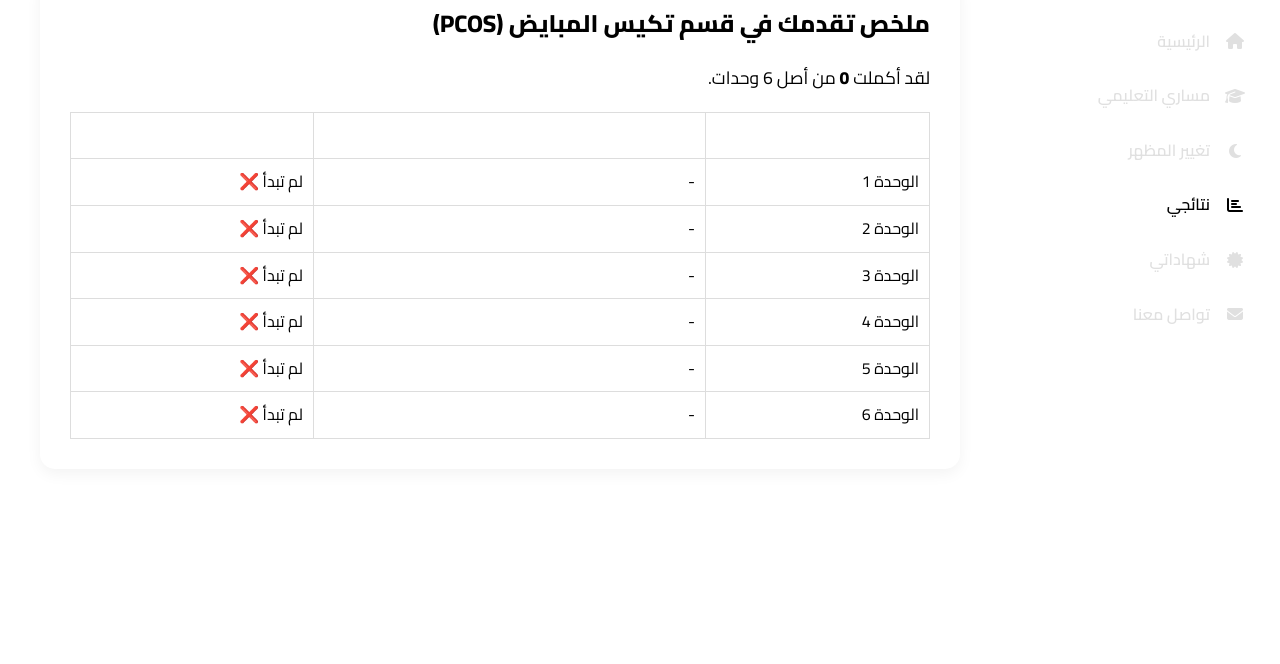
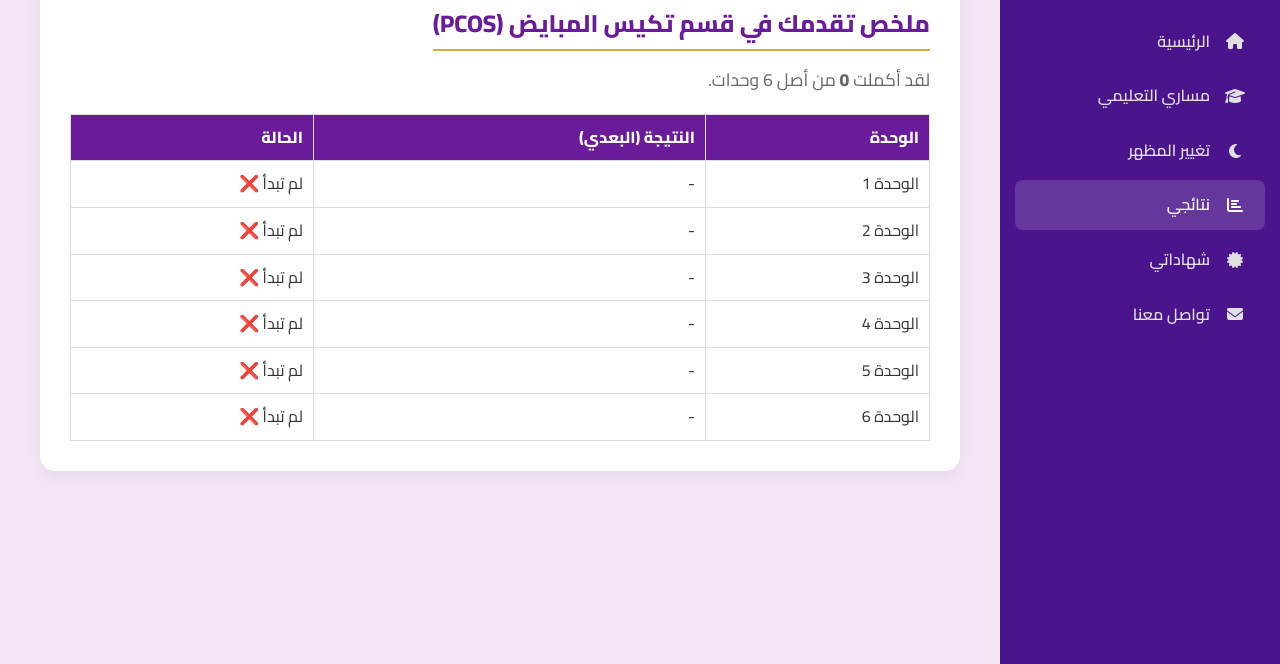
Before and after one commit to Ag386-lgtm/NURSEED, a plain HTML site: page results.html in a window 1280 px wide. Shown: the part 136-800 px from the top of the page. Drawn offline with Linux system fonts and the light colour scheme.

Commit message:
Change stylesheet to style_v2.css
Updated the stylesheet link to use style_v2.css instead of style.css.

```diff
--- a/results.html
+++ b/results.html
@@ -4,7 +4,8 @@
     <meta charset="UTF-8">
     <meta name="viewport" content="width=device-width, initial-scale=1.0">
     <title>نتائجي | NURSEED</title>
-    <link rel="stylesheet" href="style.css">
+    <!-- تصحيح: تم توحيد ملف التصميم ليكون style_v2.css -->
+    <link rel="stylesheet" href="style_v2.css">
     <link href="https://fonts.googleapis.com/css2?family=Cairo:wght@400;600;800&display=swap" rel="stylesheet">
     <link rel="stylesheet" href="https://cdnjs.cloudflare.com/ajax/libs/font-awesome/6.4.0/css/all.min.css">
 </head>
```
